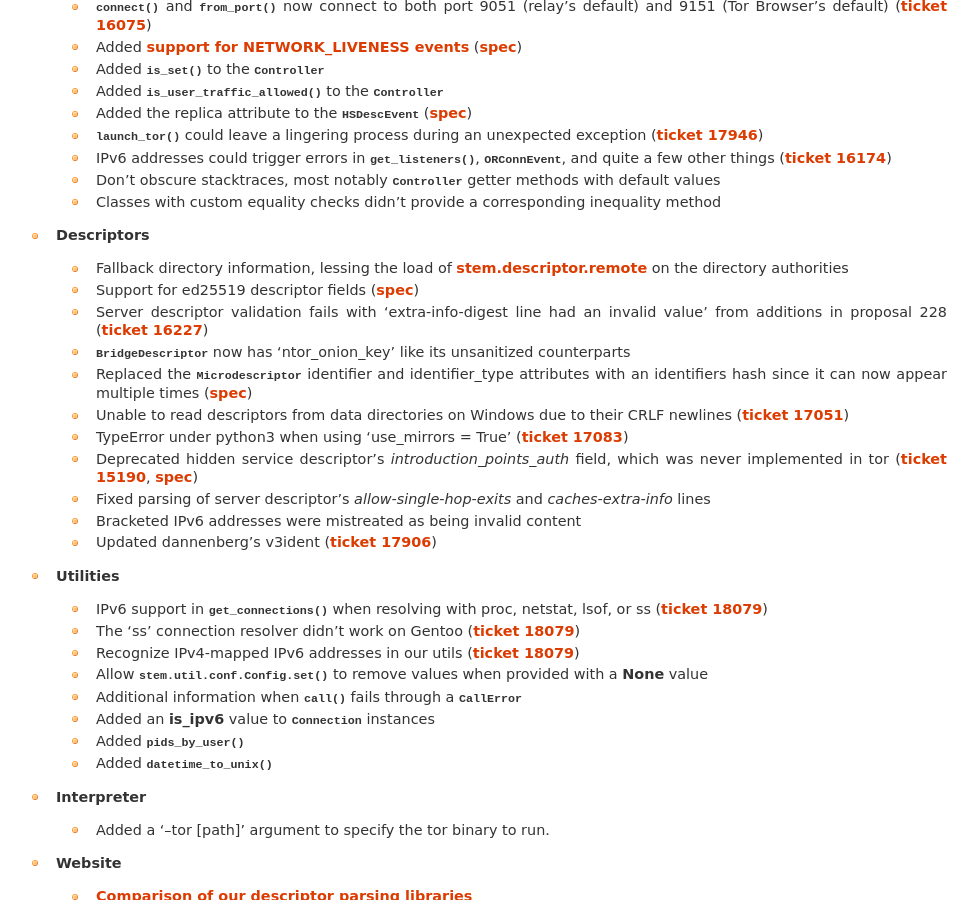
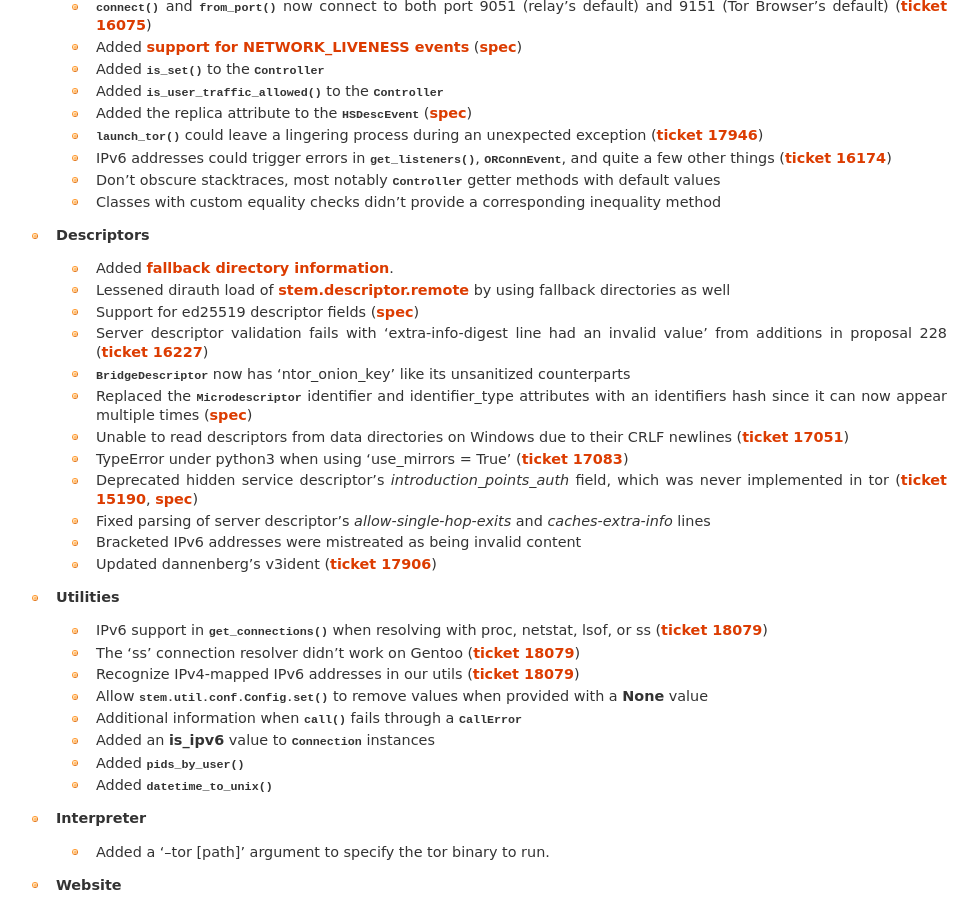
Before and after one commit to torproject/stem, a Sphinx documentation site: the page built from docs/change_log.rst, in a window 1280 px wide and 900 px high, scrolled down 819 px. Shown: the whole window, without its empty margins (133-1111 px from the left). Built offline with Sphinx 7.4.7, drawn with Linux system fonts in a browser that asks for light colours.

Commit message:
Minor rewording for fallback directory addition

```diff
--- a/docs/change_log.rst
+++ b/docs/change_log.rst
@@ -58,7 +58,8 @@
 
  * **Descriptors**
 
-  * Fallback directory information, lessing the load of `stem.descriptor.remote <api/descriptor/remote.html>`_ on the directory authorities
+  * Added `fallback directory information <api/descriptor/remote.html#stem.descriptor.remote.FallbackDirectory>`_.
+  * Lessened dirauth load of `stem.descriptor.remote <api/descriptor/remote.html>`_ by using fallback directories as well
   * Support for ed25519 descriptor fields (:spec:`5a79d67`)
   * Server descriptor validation fails with 'extra-info-digest line had an invalid value' from additions in proposal 228 (:trac:`16227`)
   * :class:`~stem.descriptor.server_descriptor.BridgeDescriptor` now has 'ntor_onion_key' like its unsanitized counterparts
```
Also changed, not shown: 1 other file.
